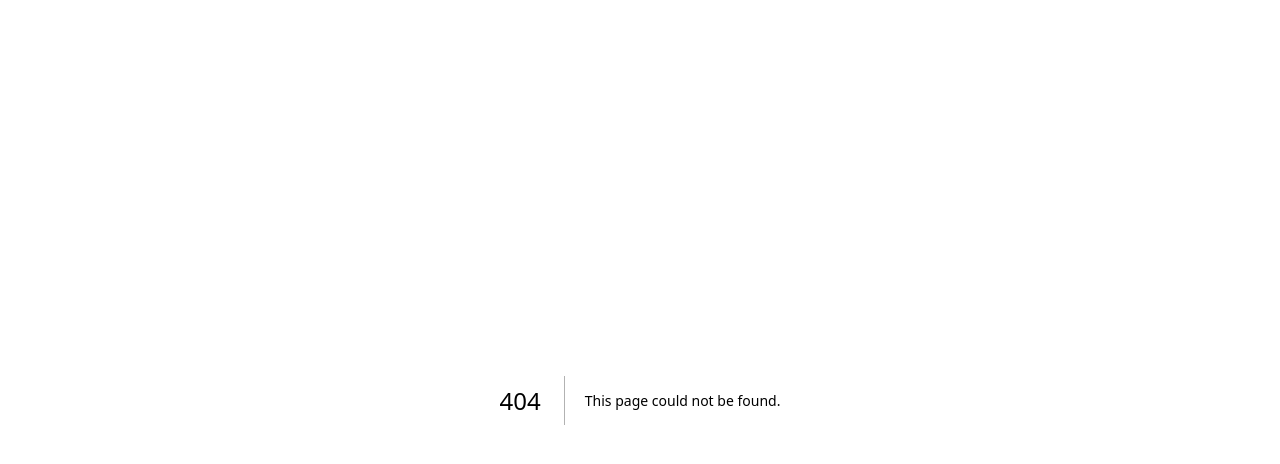
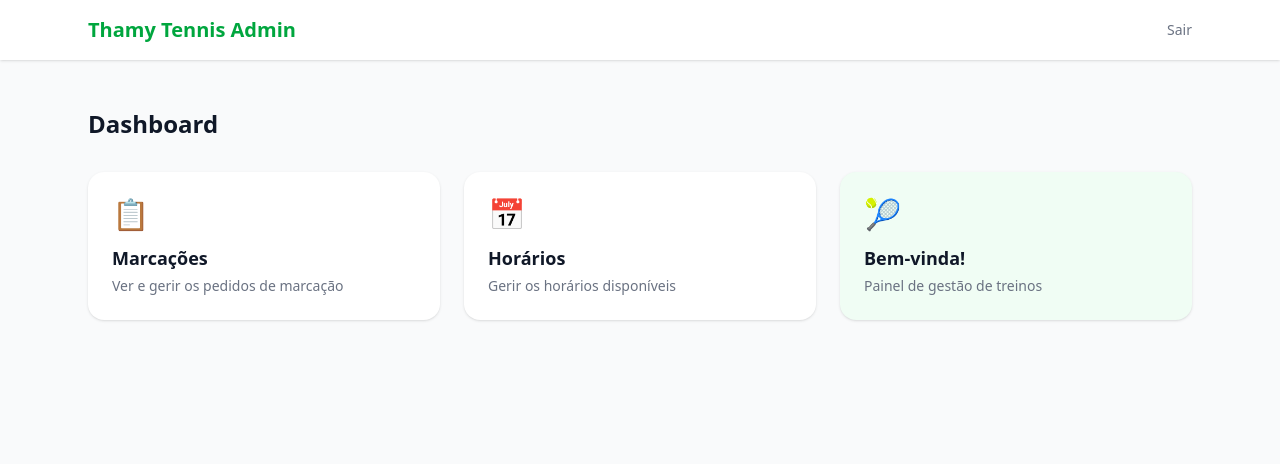
Before and after one commit to KyleDiakhate/thamytennis, a Next.js app: page /admin/dashboard in a window 1280 px wide. Before the commit this address had no page. Shown: the top 464 px of the page. Built offline with nearby package versions, Linux system fonts and the light colour scheme; no server answers.

Commit message:
Add Login Modal, dashboard

```diff
--- /dev/null
+++ b/app/admin/dashboard/page.tsx
@@ -0,0 +1,55 @@
+'use client'
+
+import { supabase } from '@/app/lib/supabase'
+import Link from 'next/link'
+
+export default function DashboardPage() {
+
+    async function handleLogout() {
+        await supabase.auth.signOut()
+        window.location.href = '/'
+    }
+  return (
+    <main className="min-h-screen bg-gray-50">
+
+      {/* Header */}
+      <div className="bg-white shadow-sm">
+        <div className="max-w-6xl mx-auto px-6 py-4 flex items-center justify-between">
+          <span className="text-xl font-bold text-green-600">Thamy Tennis Admin</span>
+          <button
+            onClick={handleLogout}
+            className="text-sm text-gray-500 hover:text-red-500 transition">
+            Sair
+          </button>
+        </div>
+      </div>
+
+      {/* Conteúdo */}
+      <div className="max-w-6xl mx-auto px-6 py-12">
+        <h1 className="text-2xl font-bold text-gray-900 mb-8">Dashboard</h1>
+
+        <div className="grid grid-cols-1 md:grid-cols-3 gap-6">
+
+          <Link href="/admin/bookings" className="bg-white rounded-2xl shadow-sm p-6 hover:shadow-md transition">
+            <div className="text-3xl mb-3">📋</div>
+            <h2 className="text-lg font-semibold text-gray-900">Marcações</h2>
+            <p className="text-gray-500 text-sm mt-1">Ver e gerir os pedidos de marcação</p>
+          </Link>
+
+          <Link href="/admin/schedule" className="bg-white rounded-2xl shadow-sm p-6 hover:shadow-md transition">
+            <div className="text-3xl mb-3">📅</div>
+            <h2 className="text-lg font-semibold text-gray-900">Horários</h2>
+            <p className="text-gray-500 text-sm mt-1">Gerir os horários disponíveis</p>
+          </Link>
+
+          <div className="bg-green-50 rounded-2xl shadow-sm p-6">
+            <div className="text-3xl mb-3">🎾</div>
+            <h2 className="text-lg font-semibold text-gray-900">Bem-vinda!</h2>
+            <p className="text-gray-500 text-sm mt-1">Painel de gestão de treinos</p>
+          </div>
+
+        </div>
+      </div>
+    </main>
+  )
+}
--- a/app/admin/login/page.tsx
+++ b/app/admin/login/page.tsx
@@ -3,6 +3,8 @@
 import { useState } from "react"
 import { useRouter } from "next/navigation"
 import { supabase } from "@/app/lib/supabase"
+import { motion, AnimatePresence } from "framer-motion"
+import HomePage from "@/app/components/HomePage"
 
 export default function LoginPage() {
     const router = useRouter()
@@ -10,12 +12,20 @@ export default function LoginPage() {
     const [password, setPassword] = useState('')
     const [error, setError] = useState('')
     const [loading, setLoading] = useState(false)
+    const [visible, setVisible] = useState(true)
+
+    function handleClose() {
+        setVisible(false)
+        setTimeout(() => {
+            router.push('/')
+        }, 400)
+    }
 
     async function handleLogin() {
         setLoading(true)
         setError('')
 
-        const { error } = await supabase.auth.signInWithPassword({
+        const { data, error } = await supabase.auth.signInWithPassword({
             email,
             password,
         })
@@ -26,12 +36,48 @@ export default function LoginPage() {
             return
         }
 
-        router.push('/admin/dashborad')
+        if(data.session) {
+            window.location.href = '/admin/dashboard'
+        }
     }
 
     return(
-        <main className="min-h-screen flex items-center justify-center bg-gray-50">
-            <div className="bg-white p-8 rounded-xl shadow-md w-full max-w-md">
+        <>
+            {/* Página principal por baixo */}
+            <div className="pointer-events-none select-none">
+                <HomePage/>
+            </div>
+
+            <AnimatePresence>
+                {visible && (
+                    <>
+                        <motion.div
+                            key="overlay"
+                            className="fixed inset-0 bg-black/40 z-60"
+                            initial={{ opacity: 0 }}
+                            animate={{ opacity: 1 }}
+                            exit={{ opacity: 0 }}
+                            onClick={handleClose}
+                        />
+
+                        <div className="fixed inset-0 z-70 flex items-start justify-center pt-20 px-6">
+                            <motion.div
+                                key="modal"
+                                className="bg-white rounded-2xl shadow-2xl w-full max-w-md relative"
+                                initial={{ y: -80, opacity: 0 }}
+                                animate={{ y: 0, opacity: 1 }}
+                                exit={{ y: -80, opacity: 0 }}
+                                transition={{ type: "spring", stiffness: 300, damping: 30 }}
+                            >
+                                <div className="p-8">
+
+                                    <button
+                                        onClick={handleClose}
+                                        className="absolute top-4 right-4 text-gray-400 hover:text-gray-600 transition text-xl"
+                                    >
+                                        ✕
+                                    </button>
+
                                     <h1 className="text-2xl font-bold text-center mb-6">
                                         Área da Treinadora
                                     </h1>
@@ -66,6 +112,11 @@ export default function LoginPage() {
                                         </button>
                                     </div>
                                 </div>
-        </main>
+                            </motion.div>
+                        </div>
+                    </>
+                )}
+            </AnimatePresence>
+        </>
     )
 }
--- /dev/null
+++ b/app/components/HomePage.tsx
@@ -0,0 +1,13 @@
+import Navbar from "./Navbar"
+import Hero from "./Hero"
+import Footer from "./Footer"
+
+export default function Home() {
+  return (
+    <main>
+      <Navbar />
+      <Hero />
+      <Footer />
+    </main>
+  )
+}
--- a/app/lib/supabase.ts
+++ b/app/lib/supabase.ts
@@ -1,6 +1,6 @@
-import { createClient  } from "@supabase/supabase-js";
+import { createBrowserClient } from '@supabase/ssr'
 
-const supabaseUrl = process.env.NEXT_PUBLIC_SUPABASE_URL!
-const supabaseAnonKey = process.env.NEXT_PUBLIC_SUPABASE_ANON_KEY!
-
-export const supabase = createClient(supabaseUrl, supabaseAnonKey);
+export const supabase = createBrowserClient(
+  process.env.NEXT_PUBLIC_SUPABASE_URL!,
+  process.env.NEXT_PUBLIC_SUPABASE_ANON_KEY!
+)
--- a/app/page.tsx
+++ b/app/page.tsx
@@ -1,13 +1,5 @@
-import Navbar from "./components/Navbar"
-import Hero from "./components/Hero"
-import Footer from "./components/Footer"
+import HomePage from "./components/HomePage"
 
 export default function Home() {
-  return (
-    <main>
-      <Navbar />
-      <Hero />
-      <Footer />
-    </main>
-  )
+  return <HomePage />
 }
--- a/package.json
+++ b/package.json
@@ -11,6 +11,7 @@
   "dependencies": {
     "@supabase/ssr": "^0.8.0",
     "@supabase/supabase-js": "^2.98.0",
+    "framer-motion": "^12.34.5",
     "next": "16.1.6",
     "react": "19.2.3",
     "react-dom": "19.2.3"
```
Also changed, not shown: app/globals.css (line endings or trailing spaces), 1 other file (tests, documents, lock files or other folders). Lines whose indentation alone changed are shown as unchanged.
